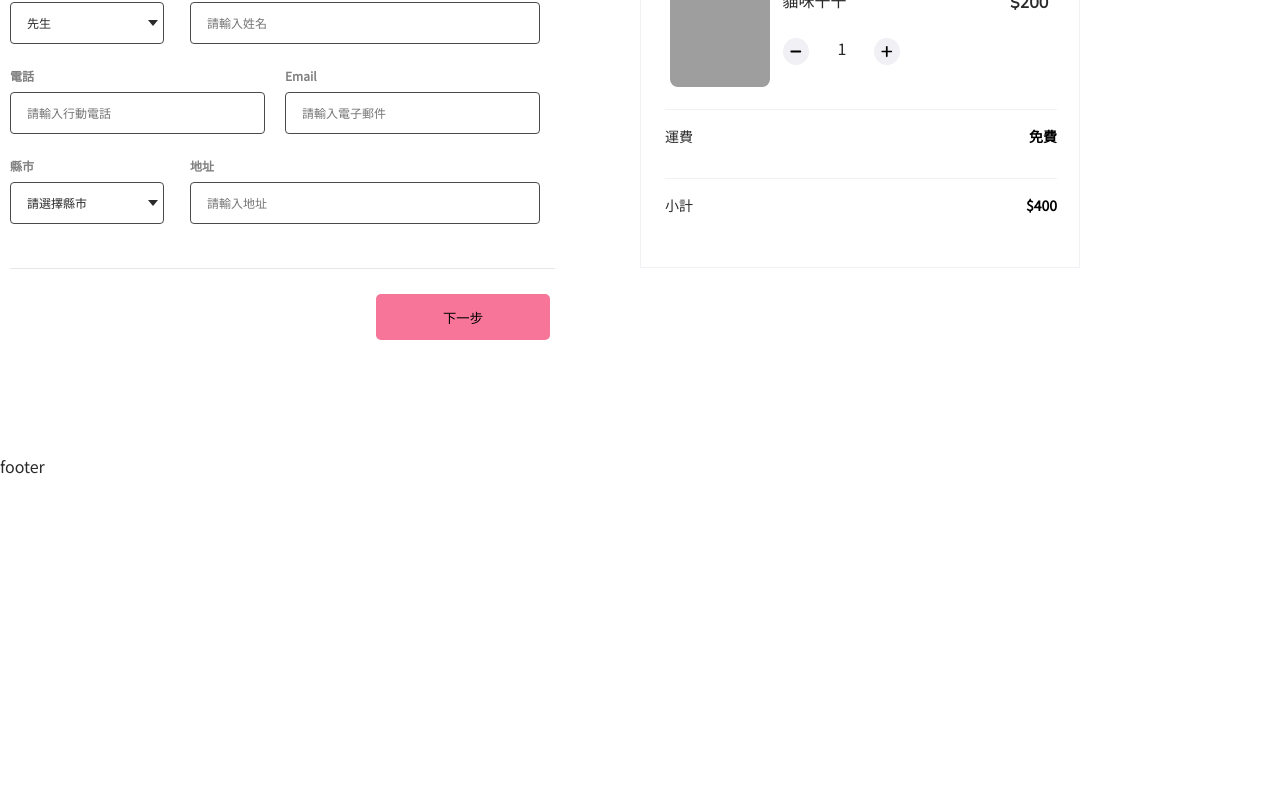
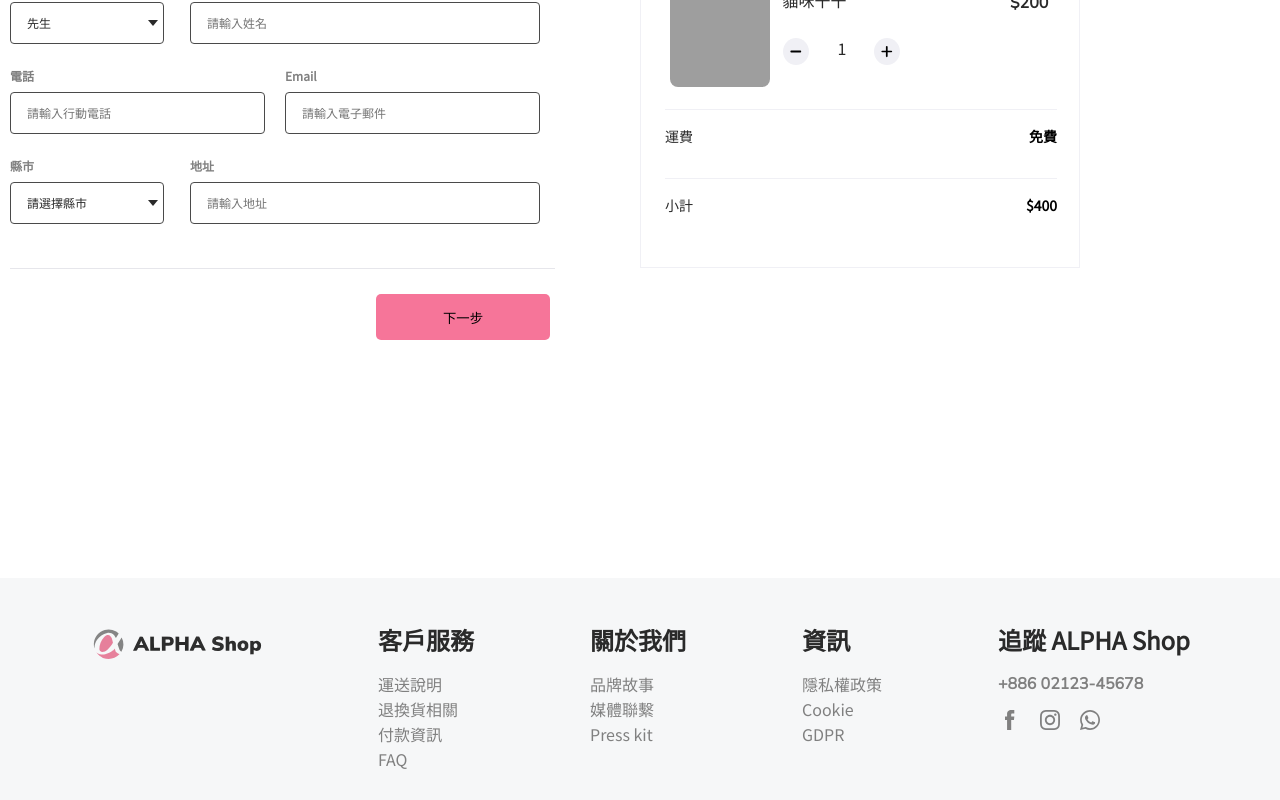
Before and after one commit to yuri1022/alpha-shop-C4, a React (Vite) app: page / in a window 1280 px wide. Shown: the part 402-1202 px from the top of the page. Before the commit the page ends 880 px from the top, so only its background shows below. Built offline with nearby package versions, Linux system fonts and the light colour scheme; grey boxes are pictures that could not be loaded.

Commit message:
footer html

```diff
--- a/src/components/Footer/footer.jsx
+++ b/src/components/Footer/footer.jsx
@@ -1,5 +1,55 @@
+import './footer.scss';
+import FbIcon from '../../assets/icon/facebook.svg';
+import IgIcon from '../../assets/icon/instagram.svg';
+import WaIcon from '../../assets/icon/whatsapp.svg';
+import LogoIcon from '../../assets/icon/logo.svg'
+
 export default function Footer(){
   return(
-    <div>footer</div>
+      <footer className="site-footer">
+      <div className="footer-container">
+        <section className="footer-section">
+          <div className="footer-logo-container">
+            <img className="cursor-point" src={LogoIcon}/>
+          </div>
+        </section>
+        <section className="footer-section">
+          <h2 className="section-title">客戶服務</h2>
+          <div className="section-content">
+            <a className="page-link" href="#">運送說明</a>
+            <a className="page-link" href="#">退換貨相關</a>
+            <a className="page-link" href="#">付款資訊</a>
+            <a className="page-link" href="#">FAQ</a>
+          </div>
+        </section>
+        <section className="footer-section">
+          <h2 className="section-title">關於我們</h2>
+          <div className="section-content">
+            <a className="page-link" href="#">品牌故事</a>
+            <a className="page-link" href="#">媒體聯繫</a>
+            <a className="page-link" href="#">Press kit</a>
+          </div>
+        </section>
+        <section className="footer-section">
+          <h2 className="section-title">資訊</h2>
+          <div className="section-content">
+            <a className="page-link" href="#">隱私權政策</a>
+            <a className="page-link" href="#">Cookie</a>
+            <a className="page-link" href="#">GDPR</a>
+          </div>
+        </section>
+        <section className="footer-section">
+          <h2 className="section-title">追蹤 ALPHA Shop</h2>
+          <div className="section-content">
+            <div className="tel-info">+886 02123-45678</div>
+            <div className="social-icon-group">
+              <img className="social-icon cursor-point" src={FbIcon} />
+              <img className="social-icon cursor-point" src={IgIcon} />
+              <img className="social-icon cursor-point" src={WaIcon} />
+            </div>
+          </div>
+        </section>
+      </div>
+    </footer>
   )
 }
```
